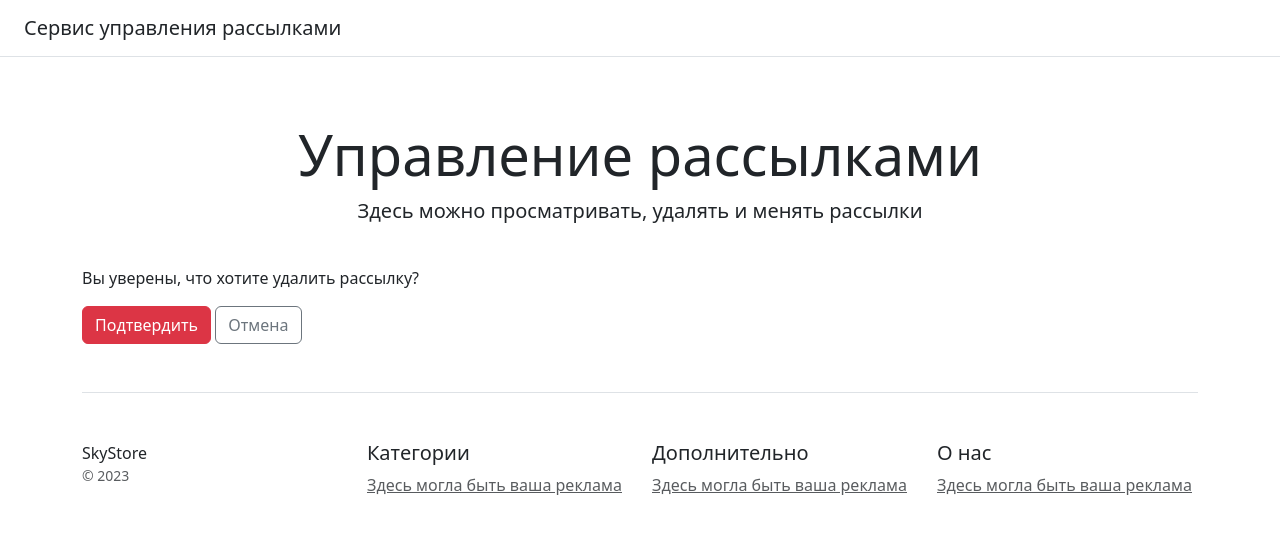
After one commit to dddendyy/SendMail, a Django app: template mailings/templates/mailings/mailing_confirm_delete.html in a window 1280 px wide. The commit adds this page. Shown: the top 534 px of the page. Run offline with Django 4.2, Linux system fonts and the light colour scheme; the template is opened without the code that fills it, so the values that code supplies are empty.

Commit message:
Реализован шаблон удаления карточки рассылки

```diff
--- /dev/null
+++ b/mailings/templates/mailings/mailing_confirm_delete.html
@@ -0,0 +1,12 @@
+{% extends 'mailings/base.html' %}
+
+{% block content %}
+<form method="post">
+    {% csrf_token %}
+    <p>Вы уверены, что хотите удалить рассылку?</p>
+    <button type="submit" class="btn btn-danger">
+        Подтвердить
+    </button>
+    <a href="{% url 'mailings:mailings_list' %}" class="btn btn-outline-secondary">Отмена</a>
+</form>
+{% endblock %}
--- a/mailings/templates/mailings/mailing_detail.html
+++ b/mailings/templates/mailings/mailing_detail.html
@@ -35,7 +35,7 @@
                     <div class="d-flex justify-content-between align-items-center">
                         <div class="btn-group">
                             <a href="{% url 'mailings:mailing_update' mailing.pk %}" class="btn btn-sm btn-outline-success">Изменить</a>
-                            <a href="#" class="btn btn-sm btn-outline-danger">Удалить</a>
+                            <a href="{% url 'mailings:mailing_delete' mailing.pk %}" class="btn btn-sm btn-outline-danger">Удалить</a>
                         </div>
                     </div>
                     <p>
--- a/mailings/urls.py
+++ b/mailings/urls.py
@@ -1,7 +1,8 @@
 from django.urls import path
 
 from mailings.apps import MailingsConfig
-from mailings.views import home_view, MailingListView, MailingDetailView, MailingCreateView, MailingUpdateView
+from mailings.views import home_view, MailingListView, MailingDetailView, MailingCreateView, MailingUpdateView, \
+    MailingDeleteView
 
 app_name = MailingsConfig.name
 
@@ -10,5 +11,6 @@
     path('mailings/', MailingListView.as_view(), name='mailings_list'),
     path('mailings/<int:pk>/', MailingDetailView.as_view(), name='mailing_detail'),
     path('mailings/create/', MailingCreateView.as_view(), name='mailing_create'),
-    path('mailings/update/<int:pk>', MailingUpdateView.as_view(), name='mailing_update')
+    path('mailings/update/<int:pk>', MailingUpdateView.as_view(), name='mailing_update'),
+    path('mailings/delete/<int:pk>', MailingDeleteView.as_view(), name='mailing_delete')
 ]
```
Also changed, not shown: mailings/views.py (+6 -1 lines).
